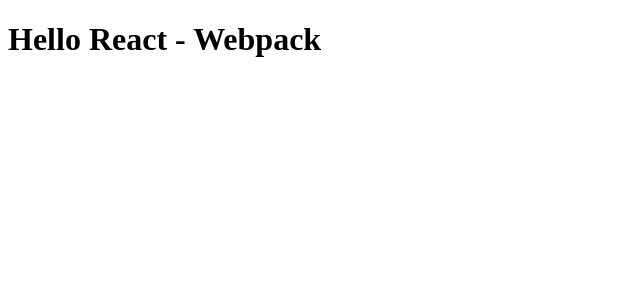
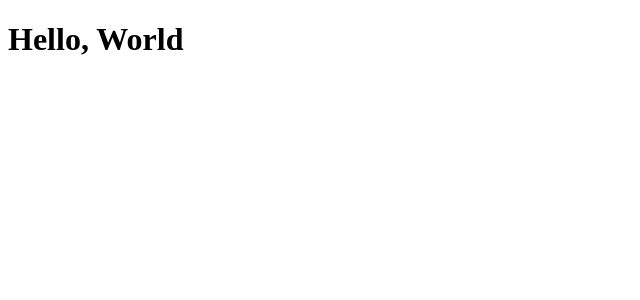
Before and after one commit to ngoclq91/recipe-app-react, a React app: page / in a window 1280 px wide. Shown: the top 300 px of the page, without its empty margins (0-640 px from the left). Built offline with nearby package versions, Linux system fonts and the light colour scheme.

Commit message:
verify func app to class app

```diff
--- /dev/null
+++ b/src/Components/App/App.js
@@ -0,0 +1,13 @@
+import React, { Component } from 'react';
+
+class App extends Component {
+    render() {
+        return (
+            <div className="App">
+                <h1>Hello, World</h1>
+            </div>
+        )
+    }
+}
+
+export default App;
--- a/src/index.js
+++ b/src/index.js
@@ -1,7 +1,5 @@
-import React from 'react'
-import ReactDOM from 'react-dom'
+import App from './Components/App/App';
+import React from 'react';
+import ReactDOM from 'react-dom';
 
-ReactDOM.render(
-    <h1>Hello React - Webpack</h1>,
-    document.getElementById('root')
-);
+ReactDOM.render(<App/>, document.getElementById('root'));
```
Also changed, not shown: 2 other files (tests, documents, lock files or other folders).
